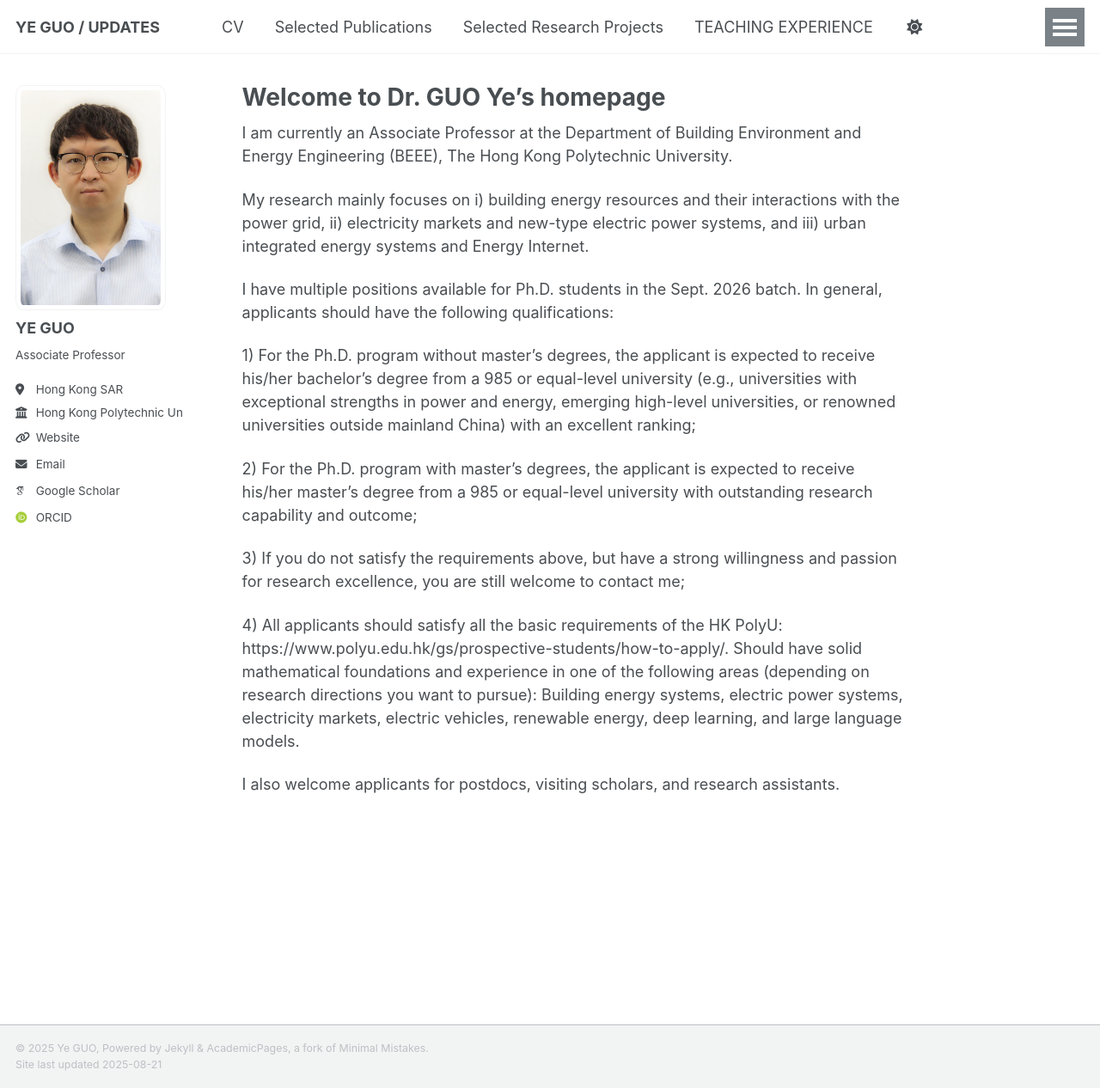
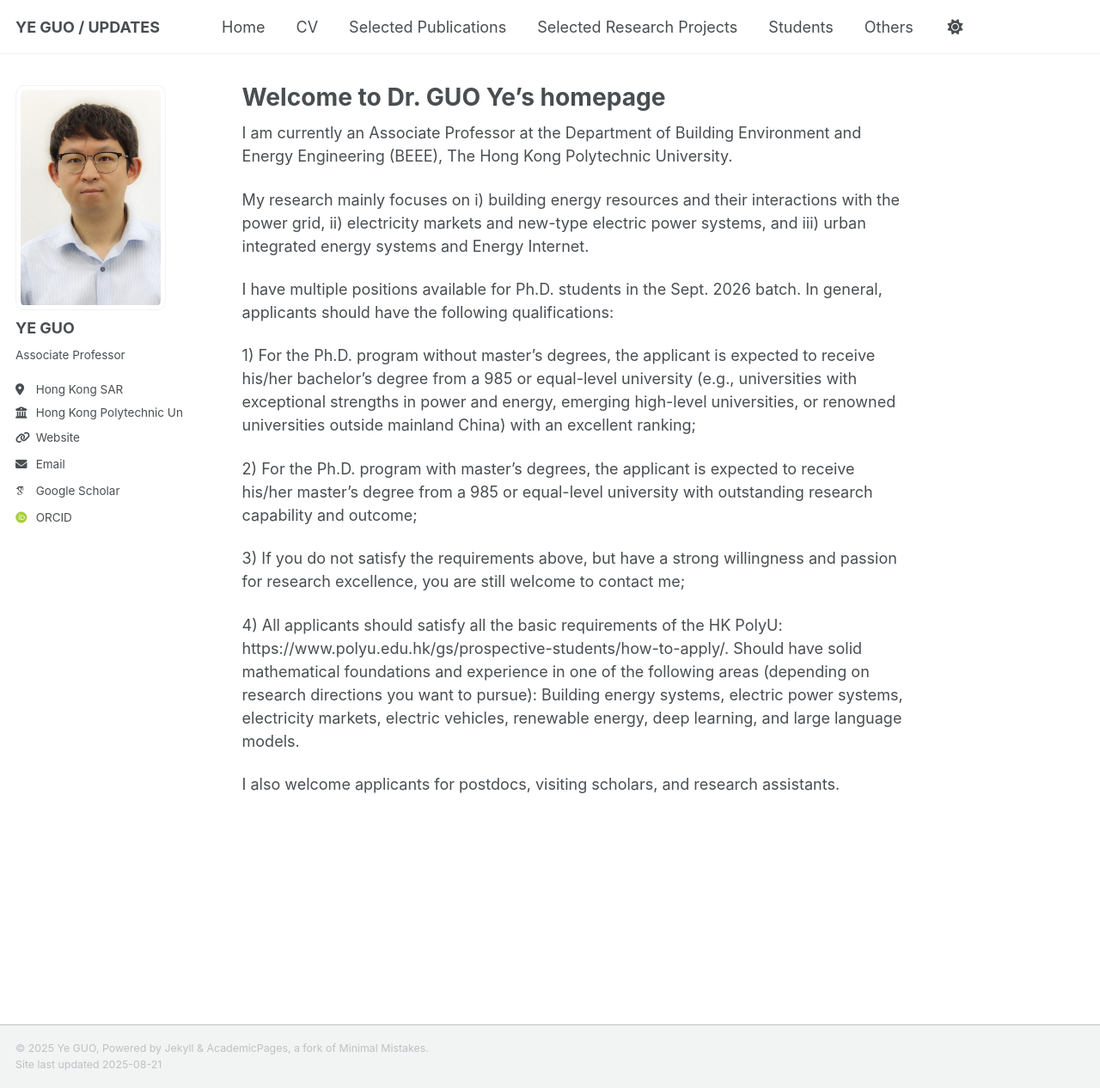
Before and after one commit to ye-guo/ye-guo.github.io, a Jekyll site: the page built from _pages/about.md, in a window 1280 px wide and 1266 px high. Shown: the whole window at 86% size. Built offline with Jekyll 4.4.1, drawn with Linux system fonts in a browser that asks for light colours; some web fonts are replaced; a script that is not in the unit is left out.

Commit message:
Update navigation.yml

```diff
--- a/_data/navigation.yml
+++ b/_data/navigation.yml
@@ -29,6 +29,9 @@
   # - title: "CV"
   #   url: /cv-json/
 
+  - title: "Home"
+    url: /About/
+
   - title: "CV"
     url: /cv_short/
 
@@ -38,8 +41,8 @@
   - title: "Selected Research Projects"
     url: /grants/
 
-  - title: "TEACHING EXPERIENCE"
+  - title: "Students"
     url: /teach_experience/
 
-  - title: "SELECTED AWARDS"
+  - title: "Others"
     url: /awards/
```
